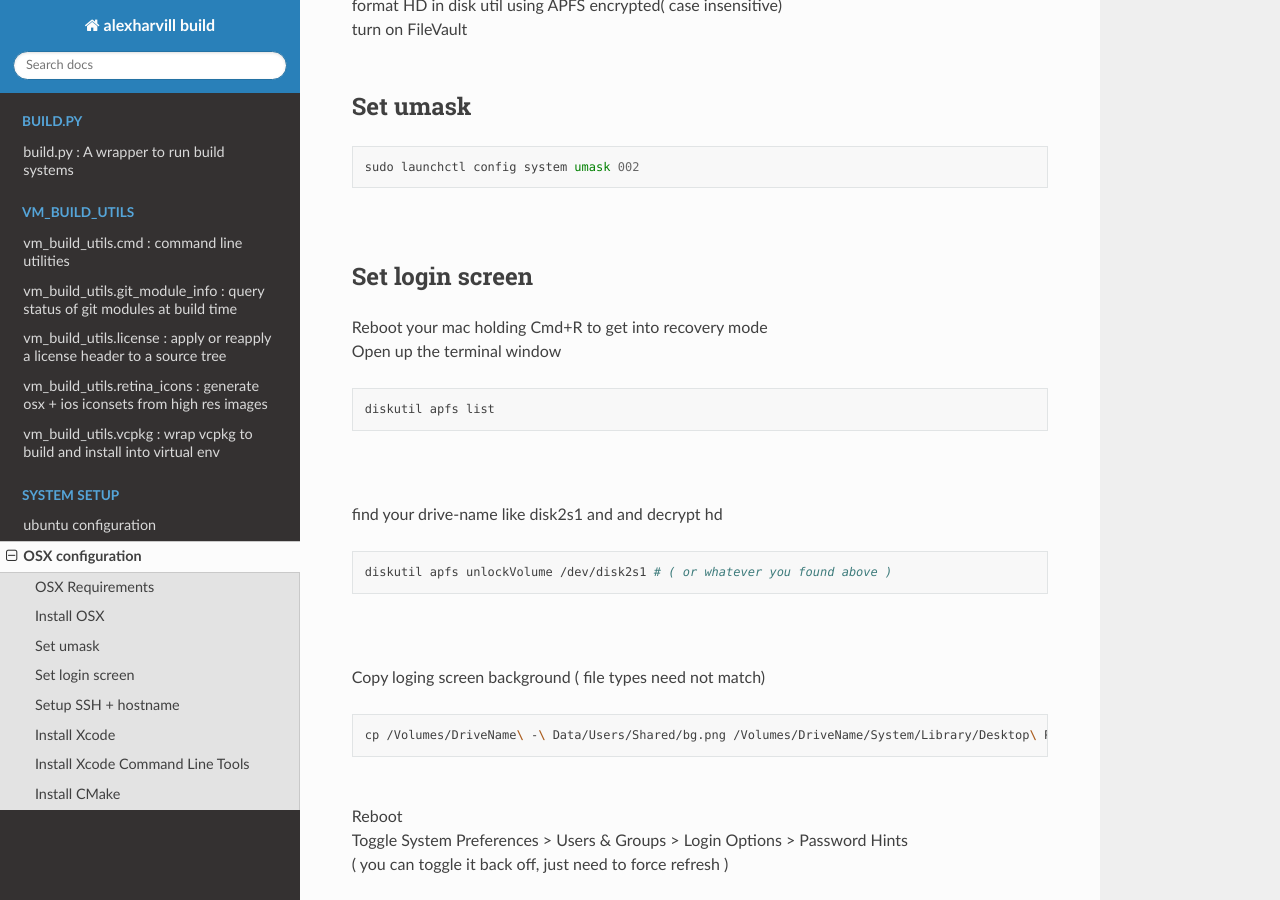
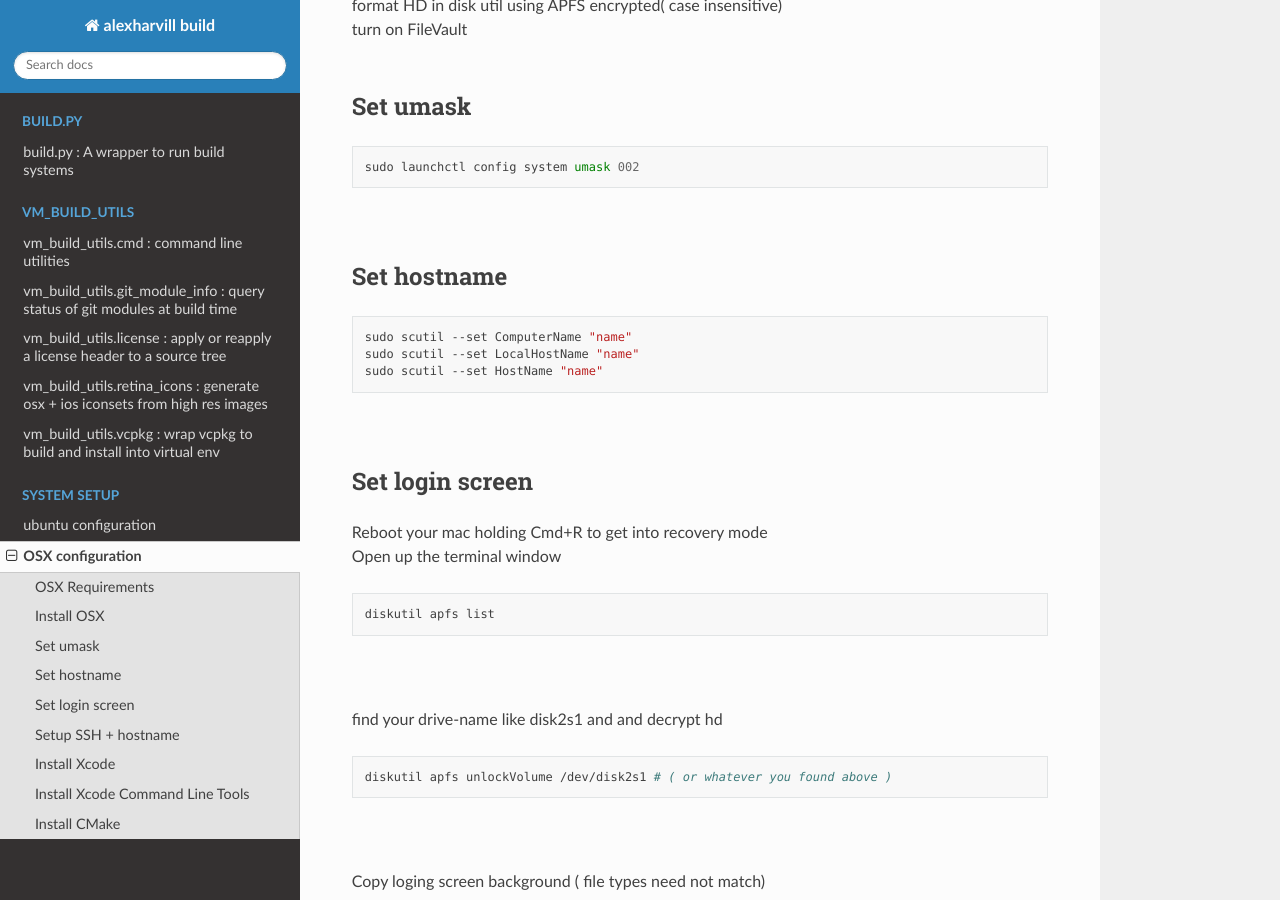
Before and after one commit to alexharvill/build, a Sphinx documentation site: the page built from doc/system_osx.rst, in a window 1280 px wide and 900 px high, scrolled down 889 px. Built offline with Sphinx 7.4.7 and the Read the Docs theme 2.0.0, drawn with Linux system fonts in a browser that asks for light colours.

Commit message:
set hostname in various forms

```diff
--- a/doc/system_osx.rst
+++ b/doc/system_osx.rst
@@ -44,6 +44,18 @@ Set umask
 
    sudo launchctl config system umask 002
 |
+
+Set hostname
+------------------------------------
+
+.. code-block:: bash
+
+  sudo scutil --set ComputerName "name"
+  sudo scutil --set LocalHostName "name"
+  sudo scutil --set HostName "name"
+|
+
+
 
 Set login screen
 ------------------------------------
```
